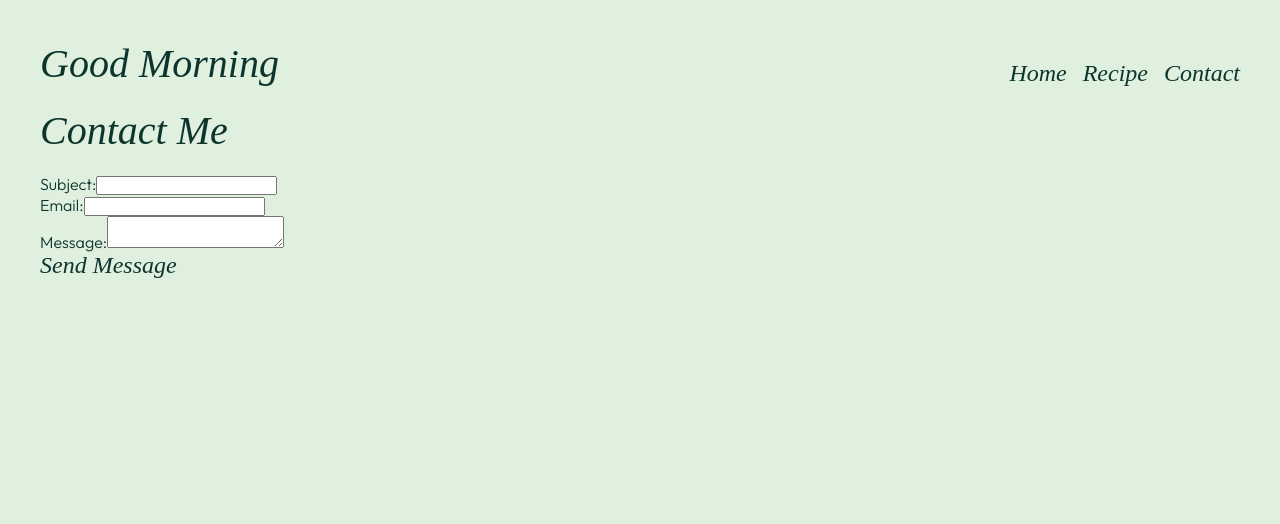
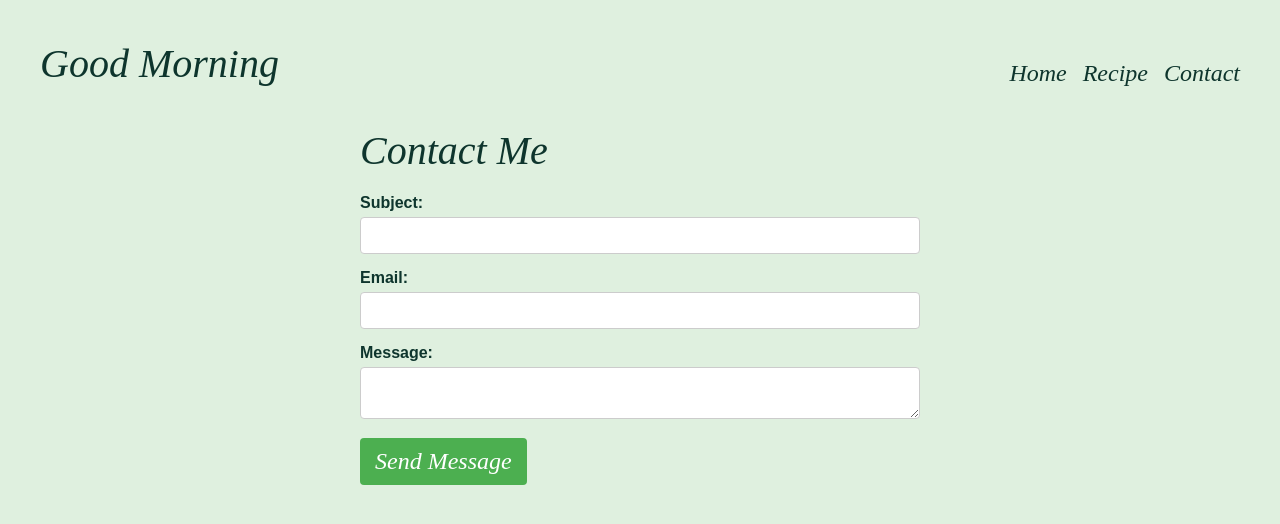
Before and after one commit to amusayevv/recipes, a React (Vite) app: page / in a window 1280 px wide. Both pictures are taken after a click on the button "Contact". Shown: the top 524 px of the page. Built offline with nearby package versions, Linux system fonts and the light colour scheme; a web font is replaced by a local one.

Commit message:
Your message

```diff
--- /dev/null
+++ b/src/pages/Contact.css
@@ -0,0 +1,37 @@
+.contact-me {
+    max-width: 600px;
+    margin: 0 auto;
+    padding: 20px;
+    font-family: Arial, sans-serif;
+  }
+
+  .contact-form div {
+    margin-bottom: 15px;
+  }
+
+  .contact-form label {
+    display: block;
+    font-weight: bold;
+    margin-bottom: 5px;
+  }
+
+  .contact-form input,
+  .contact-form textarea {
+    width: 100%;
+    padding: 10px;
+    border: 1px solid #ccc;
+    border-radius: 4px;
+  }
+
+  .contact-form button {
+    background-color: #4caf50;
+    color: white;
+    border: none;
+    padding: 10px 15px;
+    cursor: pointer;
+    border-radius: 4px;
+  }
+
+  .contact-form button:hover {
+    background-color: #45a049;
+  }
--- a/src/pages/Contact.jsx
+++ b/src/pages/Contact.jsx
@@ -1,5 +1,5 @@
 import React, { useState } from "react";
-
+import "./Contact.css"
 const ContactMe = () => {
   const [formData, setFormData] = useState({
     subject: "",
```
